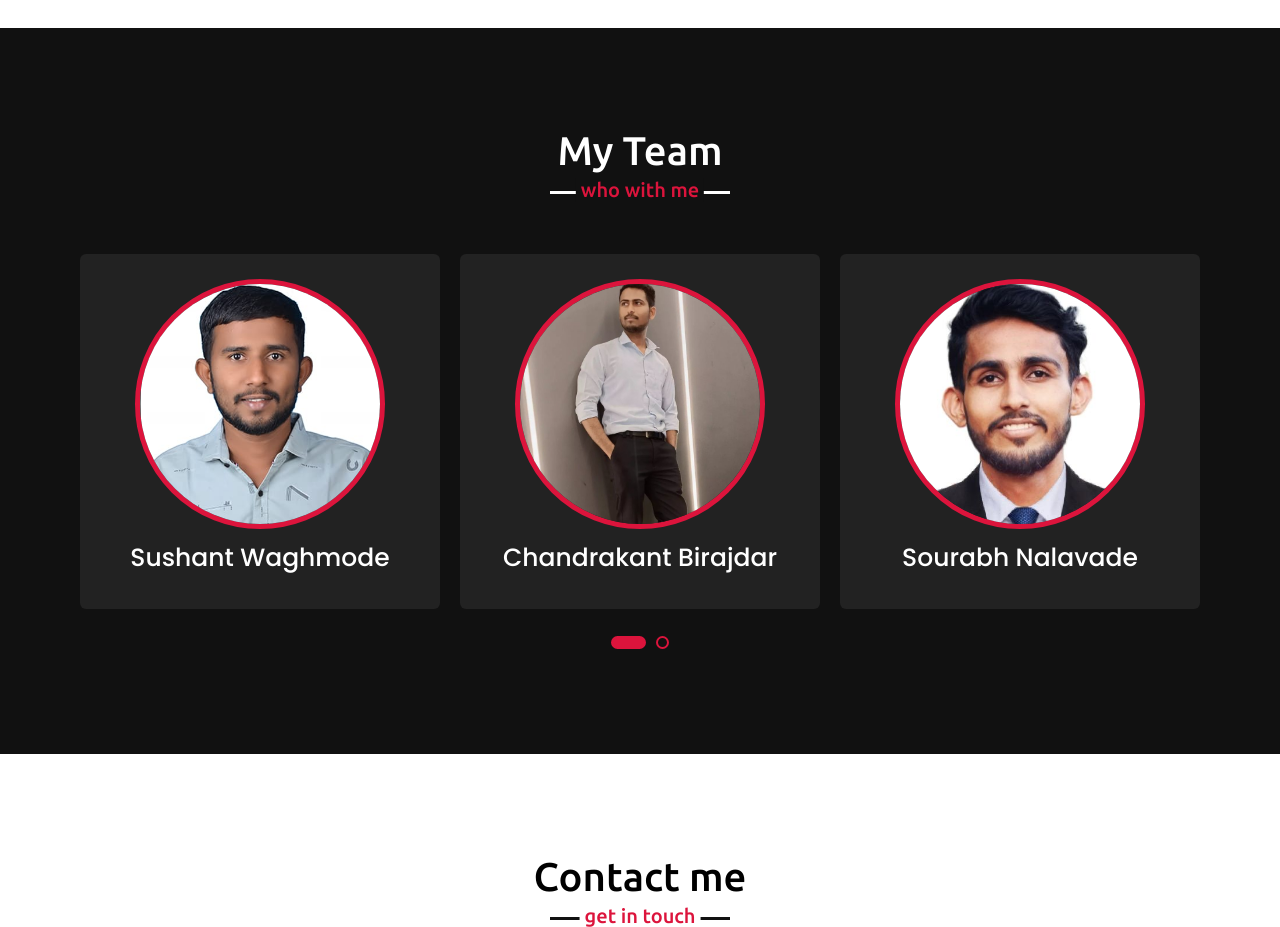
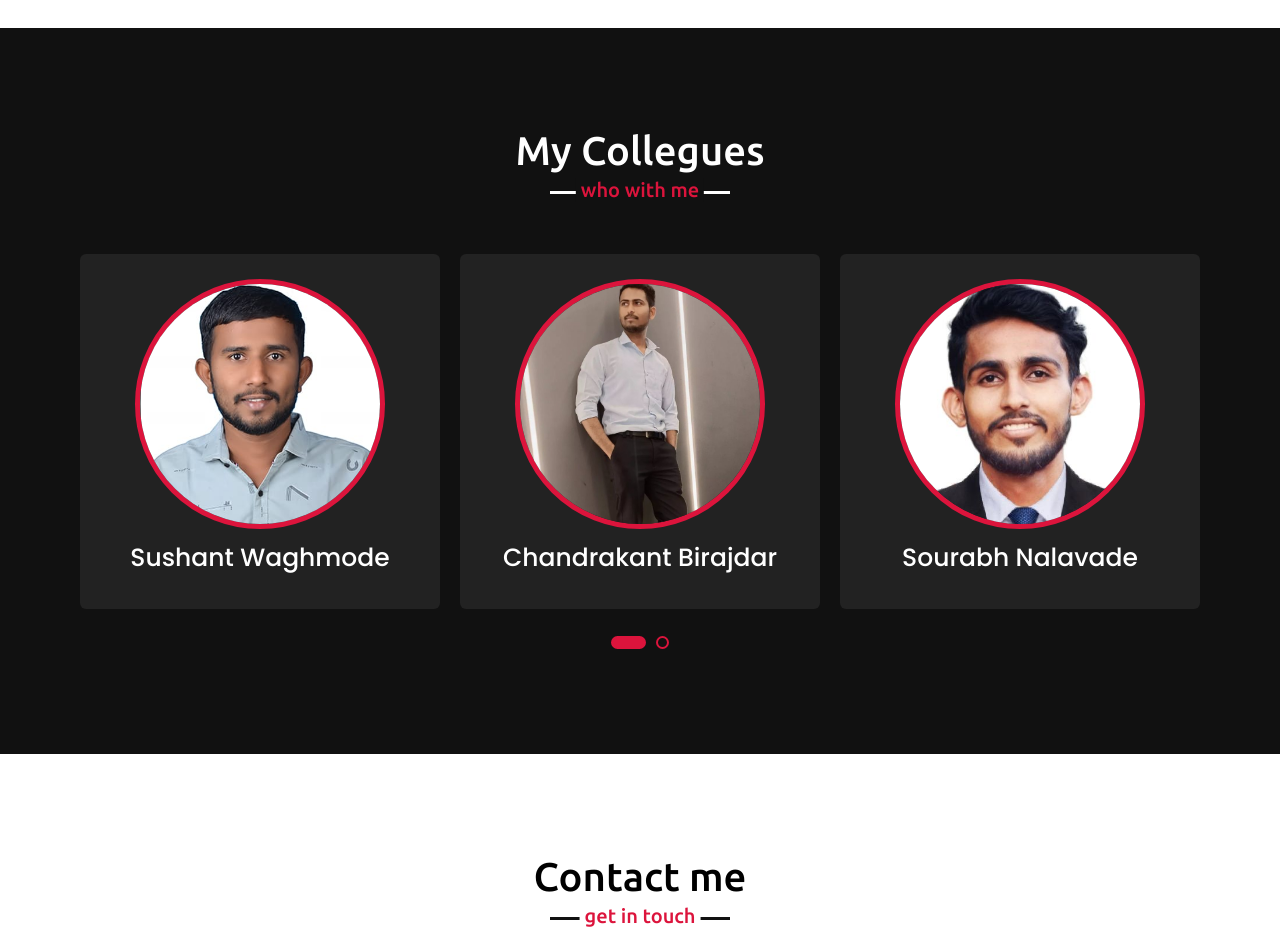
Before and after one commit to sourabhnalavade/myportfolio, a plain HTML site: page index.html in a window 1280 px wide. Shown: the part 3240-4167 px from the top of the page. Drawn offline with nearby package versions, Linux system fonts and the light colour scheme.

Commit message:
Update index.html

```diff
--- a/index.html
+++ b/index.html
@@ -203,7 +203,7 @@
     <!-- teams section start -->
     <section class="teams" id="teams">
         <div class="max-width">
-            <h2 class="title">My Team</h2>
+            <h2 class="title">My Collegues</h2>
             <div class="carousel owl-carousel">
                 <div class="card">
                     <div class="box">
```
